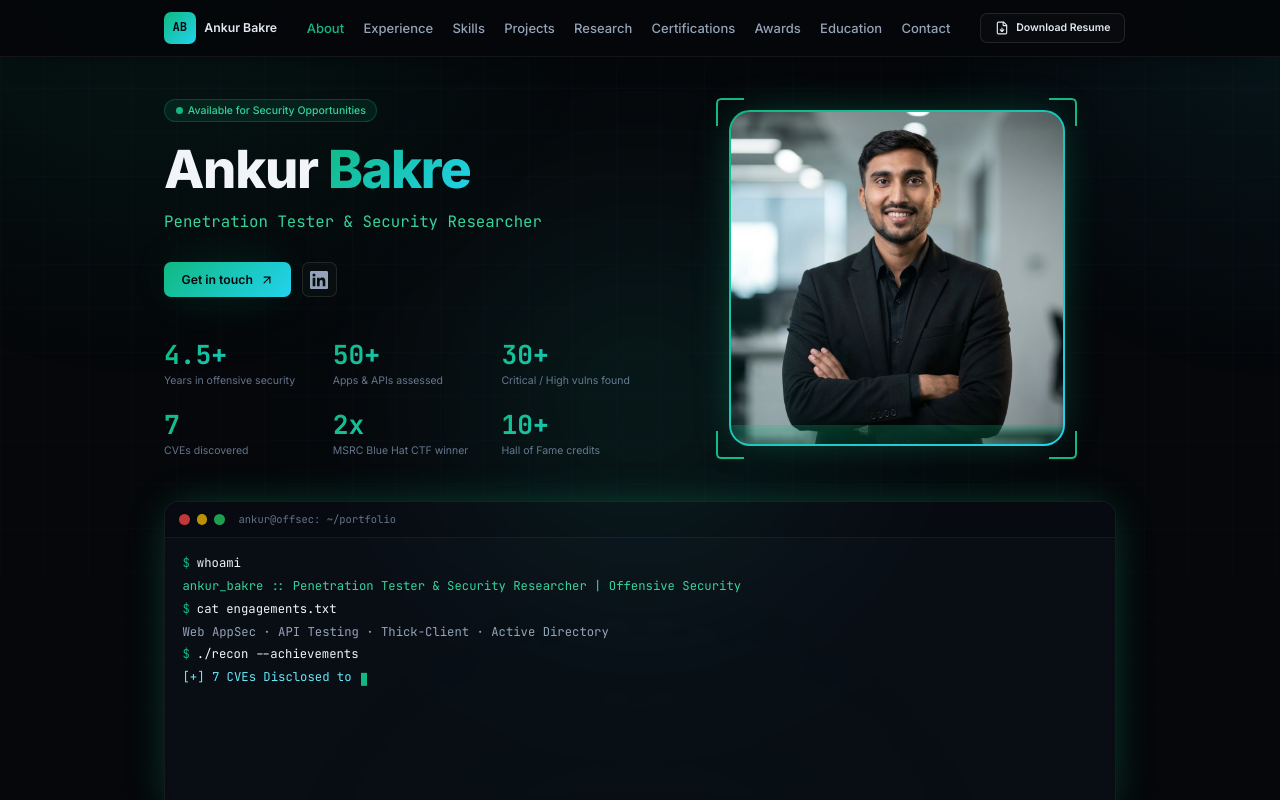
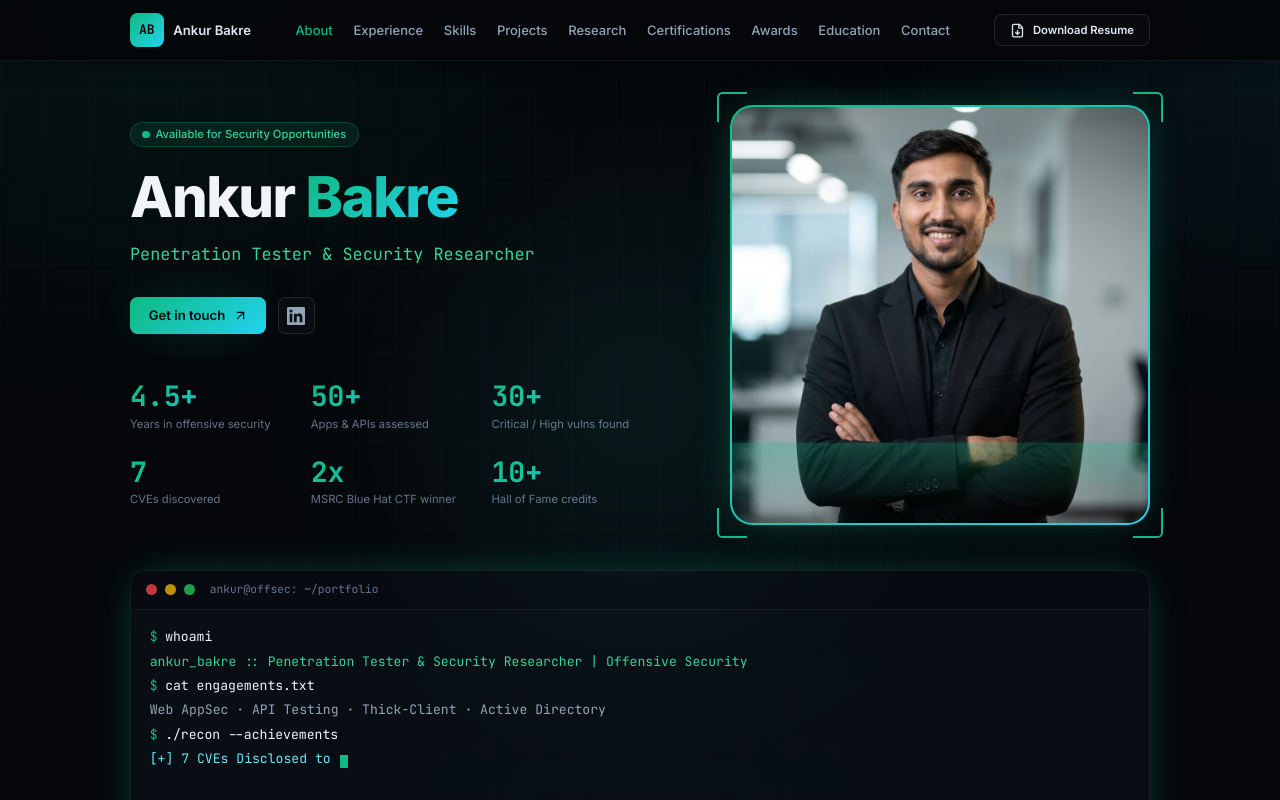
Before and after one commit to Ash8orn/Ankur-Portfolio, a React (Vite) app: page / in a window 1280 px wide. Shown: the top 800 px of the page. Built offline with nearby package versions, Linux system fonts and the light colour scheme.

Commit message:
style: bump base font to 15px, enlarge + right-align hero photo

```diff
--- a/src/components/ProfileCard.tsx
+++ b/src/components/ProfileCard.tsx
@@ -1,6 +1,6 @@
 export default function ProfileCard() {
   return (
-    <div className="relative mx-auto w-full max-w-sm">
+    <div className="relative mx-auto w-full max-w-md lg:mr-0">
       <span className="pointer-events-none absolute -left-3.5 -top-3.5 h-8 w-8 rounded-tl-md border-l-2 border-t-2 border-accent" />
       <span className="pointer-events-none absolute -right-3.5 -top-3.5 h-8 w-8 rounded-tr-md border-r-2 border-t-2 border-accent" />
       <span className="pointer-events-none absolute -bottom-3.5 -left-3.5 h-8 w-8 rounded-bl-md border-b-2 border-l-2 border-accent" />
--- a/src/index.css
+++ b/src/index.css
@@ -8,7 +8,7 @@
   }
 
   html {
-    font-size: 14px;
+    font-size: 15px;
   }
 
   body {
```
